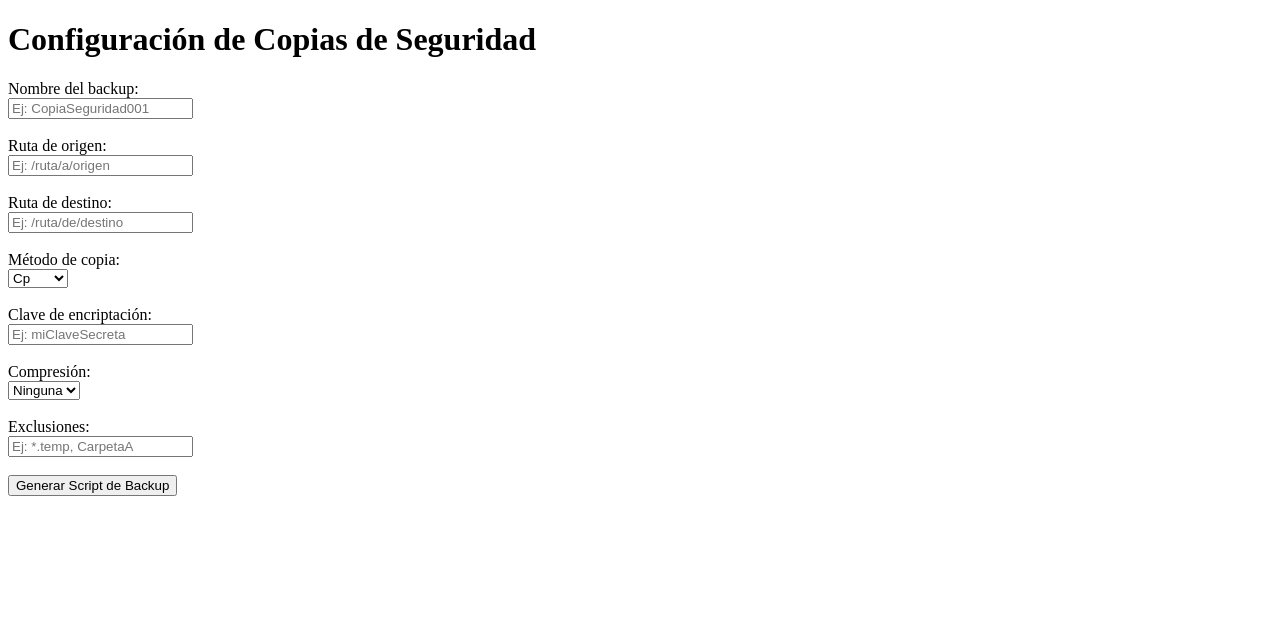
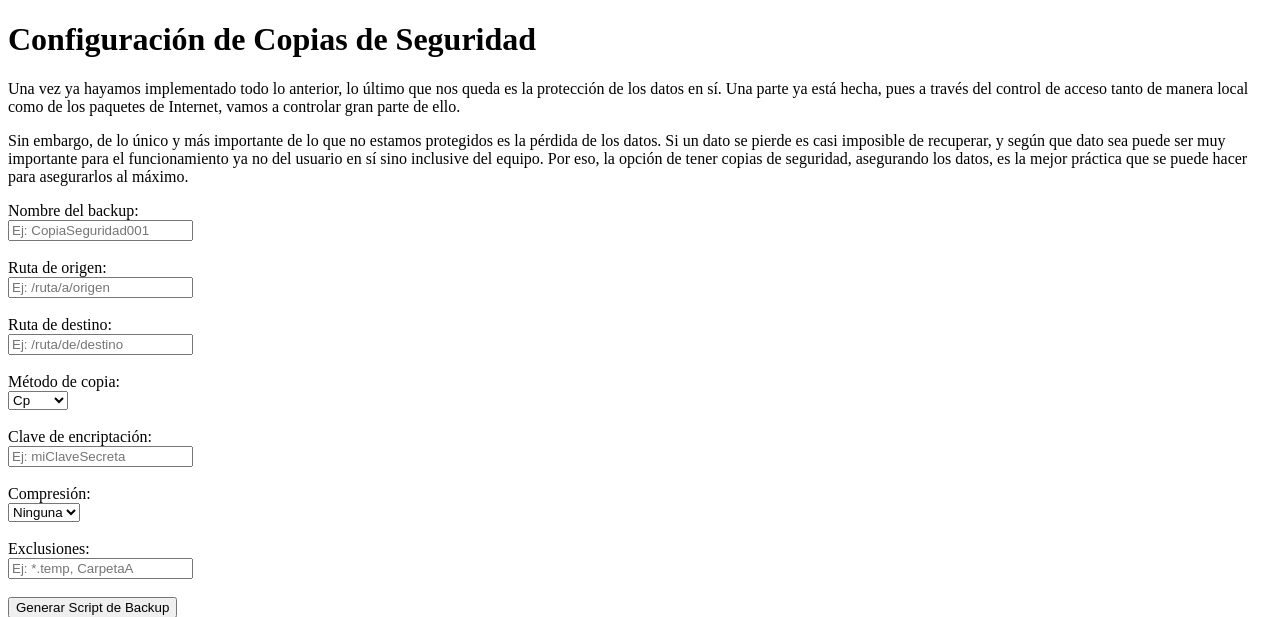
Before and after one commit to gabrielASIR/test_TFG, a Django app: template copias/templates/copias/configuracion_backups.html in a window 1280 px wide. Shown: the top 617 px of the page. Run offline with Django 3.2, Linux system fonts and the light colour scheme; the template is opened without the code that fills it, so the values that code supplies are empty.

Commit message:
Update configuracion_backups.html

```diff
--- a/copias/templates/copias/configuracion_backups.html
+++ b/copias/templates/copias/configuracion_backups.html
@@ -7,6 +7,11 @@
 </head>
 <body>
     <h1>Configuración de Copias de Seguridad</h1>
+    <p>Una vez ya hayamos implementado todo lo anterior, lo último que nos queda es la protección de los datos en sí. Una parte ya está hecha,
+    pues a través del control de acceso tanto de manera local como de los paquetes de Internet, vamos a controlar gran parte de ello.</p>
+    <p>Sin embargo, de lo único y más importante de lo que no estamos protegidos es la pérdida de los datos. Si un dato se pierde es casi imposible
+    de recuperar, y según que dato sea puede ser muy importante para el funcionamiento ya no del usuario en sí sino inclusive del equipo. Por eso, la
+    opción de tener copias de seguridad, asegurando los datos, es la mejor práctica que se puede hacer para asegurarlos al máximo.</p>
 
     {% if mensaje_error %}
         <p>{{ mensaje_error }}</p>
```
